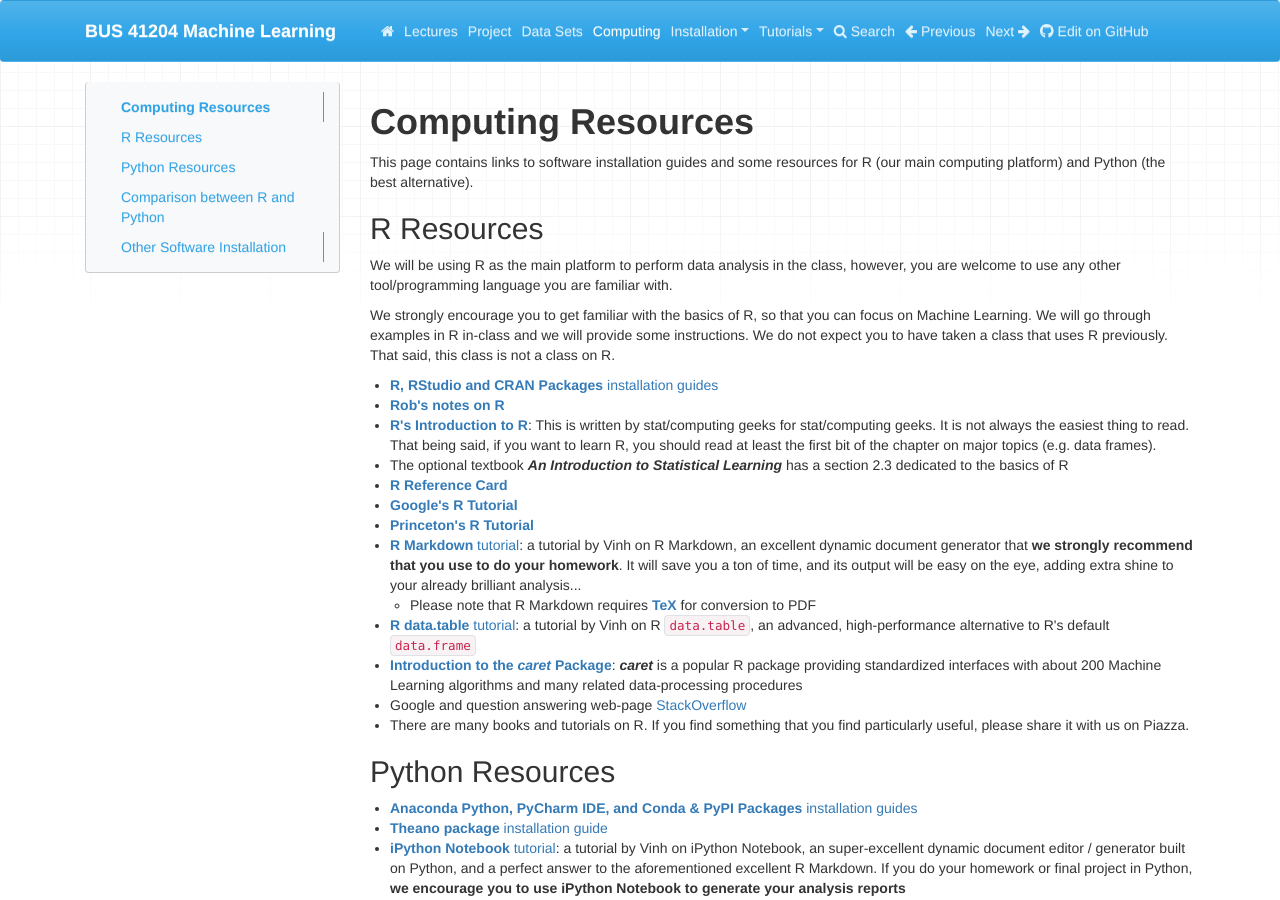
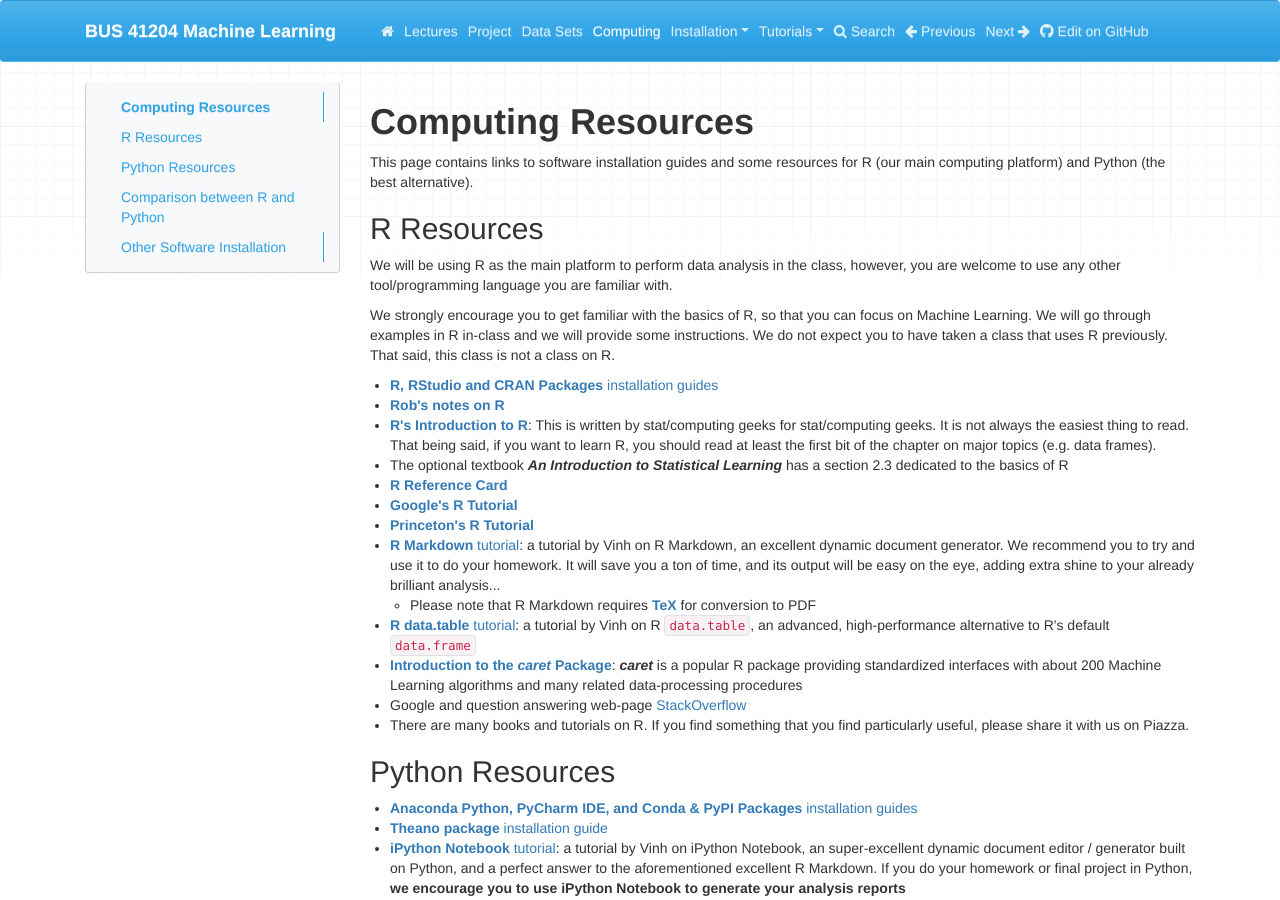
Before and after one commit to ChicagoBoothML/MachineLearning_Fall2015, an MkDocs documentation site: the page built from docs/Computing.md, in a window 1280 px wide and 900 px high. Built offline with MkDocs 1.6.1, drawn with Linux system fonts in a browser that asks for light colours; nearby versions of some CDN libraries; old or Windows-style settings are respelled for this version of MkDocs.

Commit message:
Small edit on Computing webpage

```diff
--- a/docs/Computing.md
+++ b/docs/Computing.md
@@ -21,9 +21,7 @@ That being said, if you want to learn R, you should read at least the first bit
 - [**R Reference Card**](http://cran.r-project.org/doc/contrib/Short-refcard.pdf)
 - [**Google's R Tutorial**](http://www.youtube.com/playlist?list=PLOU2XLYxmsIK9qQfztXeybpHvru-TrqAP)
 - [**Princeton's R Tutorial**](http://data.princeton.edu/R)
-- [**R Markdown** tutorial](Tutorials/R Markdown Tutorial.md): a tutorial by Vinh on R Markdown,
-an excellent dynamic document generator that **we strongly recommend that you use to do your homework**.
-It will save you a ton of time, and its output will be easy on the eye,
+- [**R Markdown** tutorial](Tutorials/R Markdown Tutorial.md): a tutorial by Vinh on R Markdown, an excellent dynamic document generator. We recommend you to try and use it to do your homework. It will save you a ton of time, and its output will be easy on the eye,
 adding extra shine to your already brilliant analysis...
     - Please note that R Markdown requires [**TeX**](Installation/TeX) for conversion to PDF
 - [**R data.table** tutorial](Tutorials/R data.table Tutorial.md): a tutorial by Vinh on R `data.table`,
```
